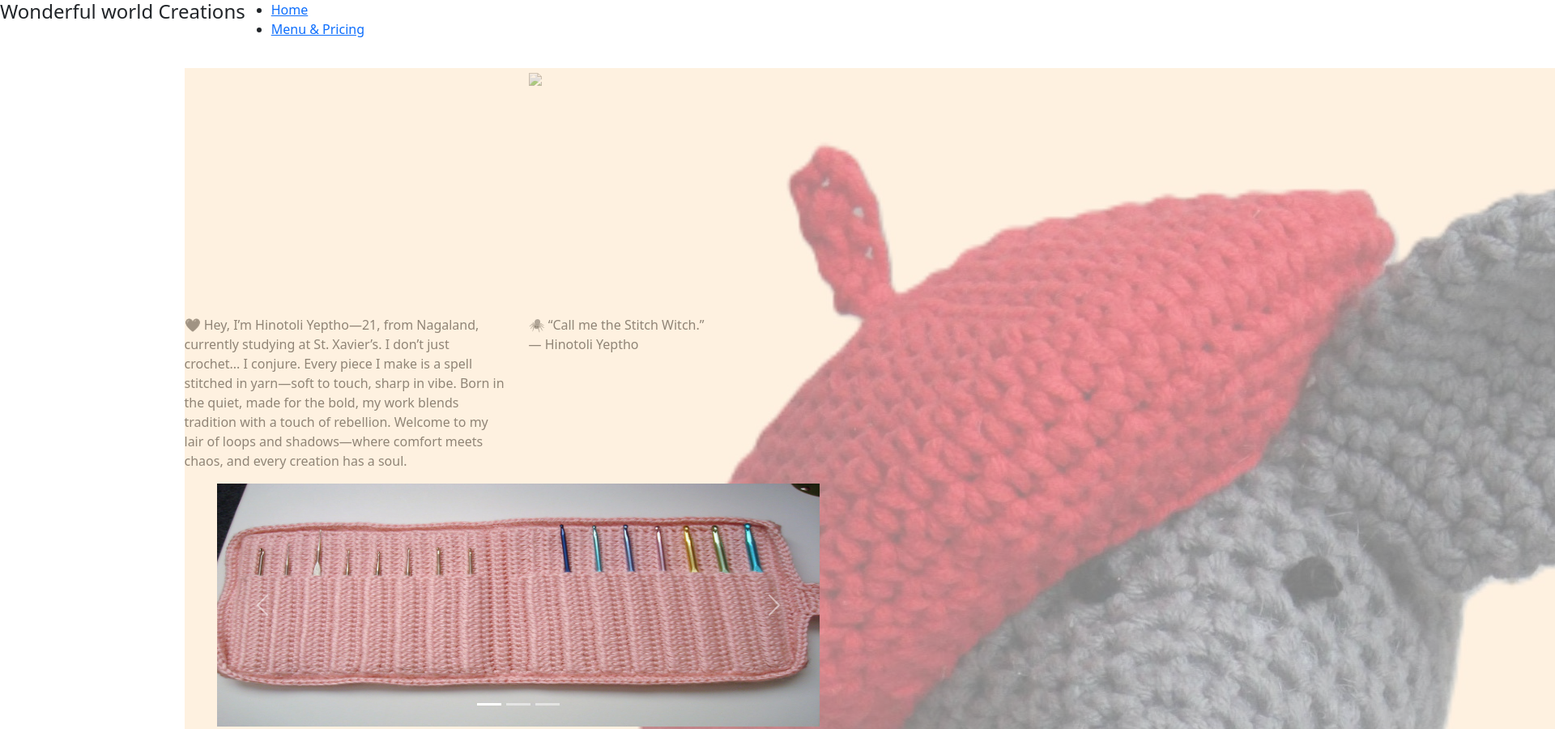
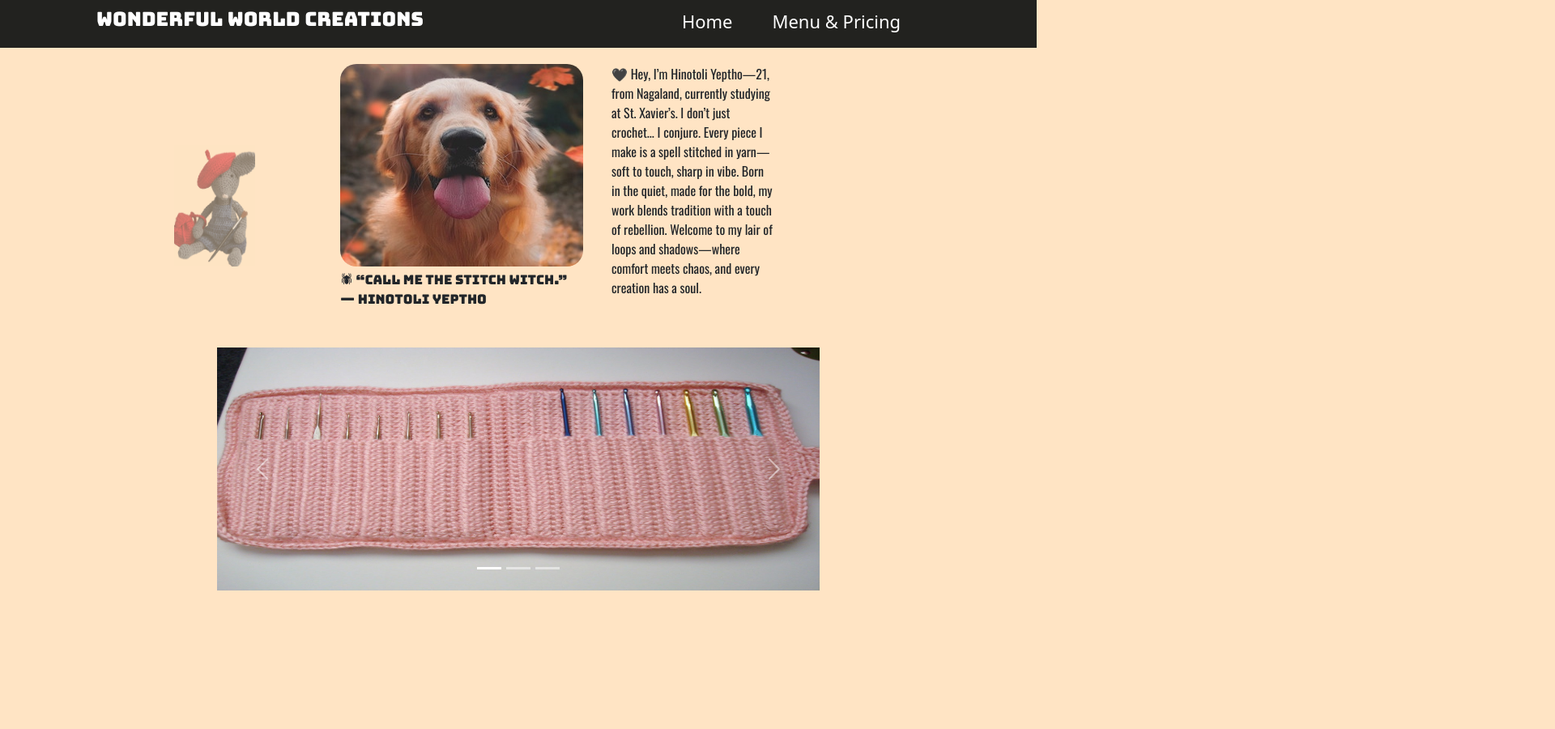
Before and after one commit to ahaan000/crotchet, a plain HTML site: page index.html in a window 1280 px wide. Shown: the top 900 px of the page at 81% size, 1920 px wide, since content can reach past the window. After the commit the page ends 800 px from the top, so only its background shows below. Drawn offline with nearby package versions, Linux system fonts and the light colour scheme; files whose address does not match are found by name; a web font is replaced by a local one.

Commit message:
Add files via upload

```diff
--- a/style.css
+++ b/style.css
@@ -1,26 +1,125 @@
+.nav {
+    display: flex;
+    flex-grow: 0;
+    flex-shrink: 1;
+    justify-content:space-around;
+
+    background-color:rgb(34, 34, 31);
+     color: white;
+}
+.nav>* {
+
+   margin-top: 10px;
+
+}
+.nav ul {
+    margin-top: 10px;
+     display: flex;
+    justify-content: space-evenly;
+   list-style: none;
+   width: 400px;
+
+   ;
+}
+nav a {
+  text-decoration: none;
+  color:#ffffff;
+  font-weight: 500;
+  font-size: 22px;
+}
+.nav img {
+    height:50px;
+    width:50px;
+}
+
+
+
+
+
+
+
+
+
+
+
+
+
+
+
 .grid-container {
     justify-content: center;
     row-gap: 5px;
     column-gap: 25px;
     margin-top: 20px;
     display: grid;
-    grid-template-columns: 400px minmax(150px,400px);
-    grid-template-rows: 300px 100px;
+    grid-template-columns:200px 380px minmax(100px,400px);
+    grid-template-rows: 250px 50px;
+    margin-bottom: 45px;
 }
 
-.maincontent {
-border-radius: 10px;
-width:400px;
-height:300px;
-}
-.Description {
+.placeholder {
+    grid-row: span 2;
 
-grid-row:span 2;
-}
-.othercontent {
 
 }
+.placeholder {
+      height:150px;
+     width:100px;
 
-.carousel {
+     margin-top: 100px;
+  margin-left: 90px;
+}
+.maincontent {
+  margin-right: 0px;
 
 }
+.maincontent img {
+    width: 300px;
+    height:250px;
+    margin-left: 70px;
+    border-radius: 20px;
+}
+
+
+.Description {
+    Width:200px;
+    padding: 0;
+    grid-row: span 2;
+
+}
+   h4 {
+        font-family: "Bungee", sans-serif;
+  font-weight: 400;
+  font-style: normal;
+      }
+        .othercontent>* {
+         font-family: "Bungee", sans-serif;
+  font-weight: 400;
+  font-style: normal;
+
+                  }
+    .Description>* {
+         font-family: "Oswald", sans-serif;
+  font-optical-sizing: auto;
+  font-weight: 400;
+  font-style: normal;
+
+    }
+.othercontent {
+    margin-left: 70px;
+    margin-top: 0;
+}
+
+
+
+
+
+
+
+
+
+
+
+body {
+    background-color:bisque;
+}
```
Also changed, not shown: dog-img.jpg (added), testimonial-goal.jpg (added), tnw.png (added).
